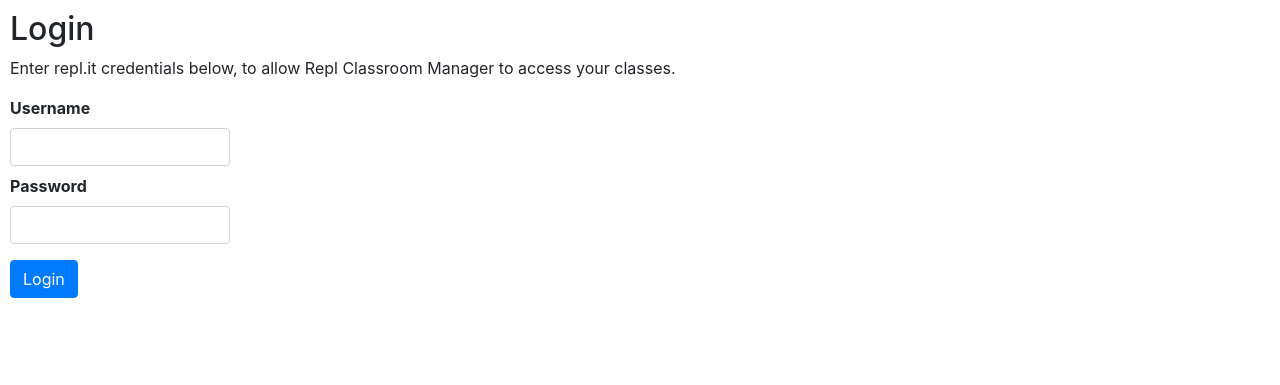
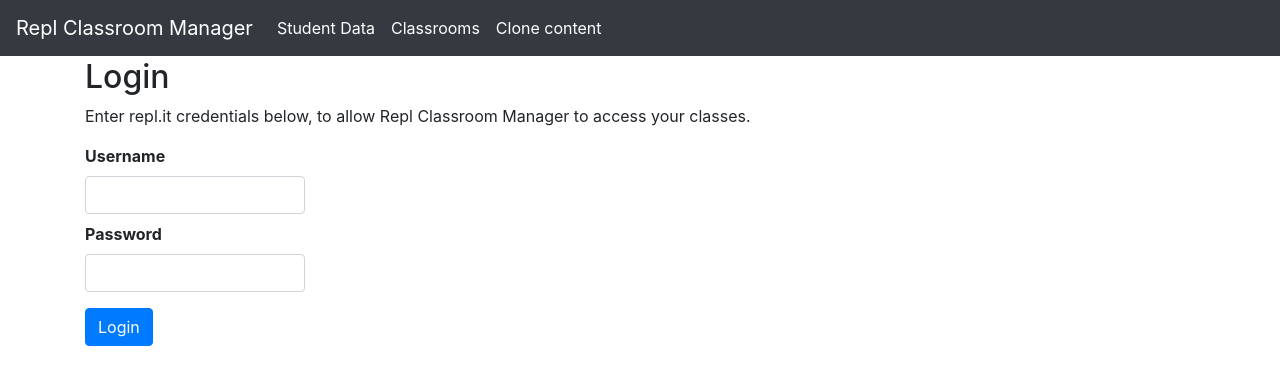
Before and after one commit to gbaman/classroom-repl-it-tracker, a Flask app: page /login in a window 1280 px wide. Shown: the top 385 px of the page. Run offline with Flask 2, Linux system fonts and the light colour scheme; parts of the project's set-up code (start-up, migrations or seed data) failed here and were passed over; some libraries are stand-ins or nearby versions.

Commit message:
Add site template and clone page

```diff
--- a/repl_tracker/app.py
+++ b/repl_tracker/app.py
@@ -1,7 +1,7 @@
 import os
 import traceback
 
-from flask import Flask, render_template, request, make_response, redirect, flash
+from flask import Flask, render_template, request, make_response, redirect, flash, g
 
 import forms
 import repl
@@ -11,19 +11,9 @@
 app.secret_key = os.urandom(24)
 
 
-def check_cookie():
-    if "ajs_user_id" in request.cookies:
-        cookie_to_return = ""
-        for cookie in request.cookies.items():
-            cookie_to_return = f"{cookie_to_return}{cookie[0]}={cookie[1]};"
-        return cookie_to_return
-    else:
-        return False
-
-
 @app.route('/old_landing')
 def old_landing():
-    cookie = check_cookie()
+    cookie = repl.check_cookie()
     resp = make_response(render_template("missing_cookie.html"))
     if cookie:
         try:
@@ -37,7 +27,7 @@
 
 @app.route("/")
 def home():
-    cookies = check_cookie()
+    cookies = repl.check_cookie()
     resp = make_response()
     if not cookies:
         flash("Login credentials expired, please log in again", "warning")
@@ -45,6 +35,7 @@
     else:
         try:
             classrooms = repl.setup_classrooms(cookies)
+            #repl.create_classroom("Testing321")
             return render_template("main.html", classrooms=classrooms, title="All Student Data")
         except:
             print(traceback.print_exc())
@@ -55,7 +46,7 @@
 
 @app.route("/incomplete")
 def show_only_required():
-    cookie = check_cookie()
+    cookie = repl.check_cookie()
     resp = make_response(render_template("missing_cookie.html"))
     if cookie:
         try:
@@ -79,6 +70,7 @@
             resp.set_cookie("connect.sid", "", expires=0)
     return resp
 
+
 @app.route("/login", methods=['POST', 'GET'])
 def login():
     cookie_value = request.cookies.get("repl_token")
@@ -100,5 +92,38 @@
     return render_template("login.html", next=next, form=form, title="Login")
 
 
+@app.route("/clone", methods=['POST', 'GET'])
+def clone():
+    cookies = repl.check_cookie()
+    if not cookies:
+        flash("Login credentials expired, please log in again", "warning")
+        return redirect("/login")
+    classrooms = repl.setup_classrooms(cookies)
+
+    form = forms.CloneForm(request.form)
+    if request.method == 'POST':# and form.validate():
+        master_classroom:repl.Classroom = g.master_classroom
+        for classroom_id in form.classrooms.data:
+            classroom:repl.Classroom = g.classrooms_dict[int(classroom_id)]
+            for assignment_id in form.assignments.data:
+                assignment = g.master_classroom.assignments_dict[int(assignment_id)]
+                master_classroom.assignments_dict[assignment.assignment_id].safe_clone(classroom)
+
+        # Handle publishing from draft of new activities
+        classrooms = repl.setup_classrooms(cookies)
+        for classroom_id in form.classrooms.data:
+            classroom: repl.Classroom = g.classrooms_dict[int(classroom_id)]
+            for assignment_id in form.assignments.data:
+                assignment = g.master_classroom.assignments_dict[int(assignment_id)]
+                for classroom_assignment in classroom.assignments:
+                    if classroom_assignment.assignment_name == assignment.assignment_name:
+                        classroom_assignment.publish()
+                        break
+        flash("Clone successful", "success")
+
+
+    return render_template("clone.html", form=form, title="Clone")
+
+
 if __name__ == '__main__':
     app.run(port=4999)
--- a/repl_tracker/forms.py
+++ b/repl_tracker/forms.py
@@ -1,5 +1,23 @@
-from wtforms import StringField, PasswordField, Form, validators
-
+from wtforms import StringField, PasswordField, Form, validators, SelectMultipleField
+from flask import g
 class LoginForm(Form):
     username = StringField("Username", [validators.DataRequired()])
     password = PasswordField("Password", [validators.DataRequired()])
+
+
+class CloneForm(Form):
+    classrooms = SelectMultipleField("Classrooms", choices=[])
+
+    assignments = SelectMultipleField("Assignments", choices=[])
+
+    def __init__(self, *args, **kwargs):
+        super(CloneForm, self).__init__(*args, **kwargs)
+        classrooms = g.classrooms
+        for classroom in classrooms:
+            self.classrooms.choices.append([classroom.classroom_id, classroom.classroom_name])
+        self.classrooms.choices = sorted(self.classrooms.choices, key=lambda x: x[1])
+
+        master_classroom = g.master_classroom
+        for assignment in master_classroom.assignments:
+            self.assignments.choices.append([assignment.assignment_id, assignment.assignment_name])
+        self.assignments.choices = sorted(self.assignments.choices, key=lambda x: x[1])
--- a/repl_tracker/templates/layout.html
+++ b/repl_tracker/templates/layout.html
@@ -1,6 +1,7 @@
 <!DOCTYPE html>
 <html lang="en">
 <head>
+    <meta name="viewport" content="width=device-width, initial-scale=1">
     <script src="https://code.jquery.com/jquery-3.5.1.slim.min.js" integrity="sha384-DfXdz2htPH0lsSSs5nCTpuj/zy4C+OGpamoFVy38MVBnE+IbbVYUew+OrCXaRkfj" crossorigin="anonymous"></script>
     <script src="https://cdn.jsdelivr.net/npm/popper.js@1.16.1/dist/umd/popper.min.js" integrity="sha384-9/reFTGAW83EW2RDu2S0VKaIzap3H66lZH81PoYlFhbGU+6BZp6G7niu735Sk7lN" crossorigin="anonymous"></script>
     <link rel="stylesheet" href="https://stackpath.bootstrapcdn.com/bootstrap/4.5.2/css/bootstrap.min.css" integrity="sha384-JcKb8q3iqJ61gNV9KGb8thSsNjpSL0n8PARn9HuZOnIxN0hoP+VmmDGMN5t9UJ0Z" crossorigin="anonymous">
@@ -11,12 +12,56 @@
     <title>{{title}}</title>
 </head>
 <body>
+<nav class="navbar navbar-expand-md navbar-dark bg-dark fixed-top">
+      <a class="navbar-brand" href="/">Repl Classroom Manager</a>
+      <button class="navbar-toggler" type="button" data-toggle="collapse" data-target="#navbarsExampleDefault" aria-controls="navbarsExampleDefault" aria-expanded="false" aria-label="Toggle navigation">
+        <span class="navbar-toggler-icon"></span>
+      </button>
+
+      <div class="collapse navbar-collapse" id="navbarsExampleDefault">
+          <ul class="navbar-nav mr-auto">
+            <li class="nav-item active">
+              <a class="nav-link" href="/">Student Data <span class="sr-only">(current)</span></a>
+            </li>
+            <li class="nav-item active">
+              <a class="nav-link" href="/classrooms">Classrooms <span class="sr-only">(current)</span></a>
+            </li>
+            <li class="nav-item active">
+              <a class="nav-link" href="/clone">Clone content <span class="sr-only">(current)</span></a>
+            </li>
+          </ul>
+
+          <!--
+        <ul class="navbar-nav mr-auto">
+          <li class="nav-item active">
+            <a class="nav-link" href="#">Home <span class="sr-only">(current)</span></a>
+          </li>
+          <li class="nav-item">
+            <a class="nav-link" href="#">Link</a>
+          </li>
+          <li class="nav-item">
+            <a class="nav-link disabled" href="#">Disabled</a>
+          </li>
+          <li class="nav-item dropdown">
+            <a class="nav-link dropdown-toggle" href="https://example.com" id="dropdown01" data-toggle="dropdown" aria-haspopup="true" aria-expanded="false">Dropdown</a>
+            <div class="dropdown-menu" aria-labelledby="dropdown01">
+              <a class="dropdown-item" href="#">Action</a>
+              <a class="dropdown-item" href="#">Another action</a>
+              <a class="dropdown-item" href="#">Something else here</a>
+            </div>
+          </li>
+        </ul> -->
+      </div>
+    </nav>
     <div class="main-body" style="padding: 10px">
+    <div class="container">
+        <br>
+        <br>
         {% from "_formhelpers.html" import render_field %}
         {% block content %}
 
         {% endblock %}
-
+    </div>
     </div>
 </body>
 </html>
```
Also changed, not shown: repl_tracker/repl.py (+62 -10 lines), repl_tracker/templates/clone.html (added, +15 -0 lines).
